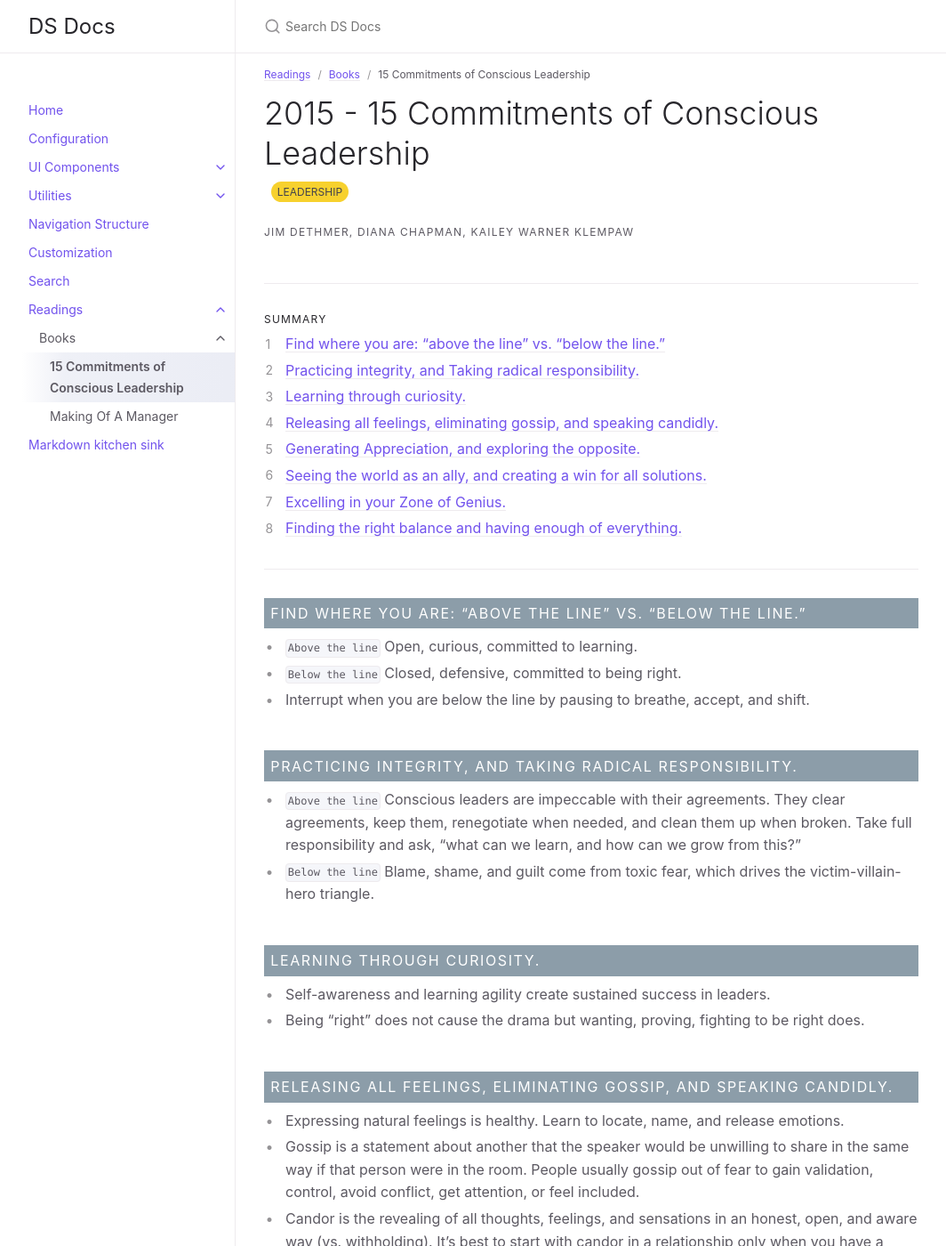
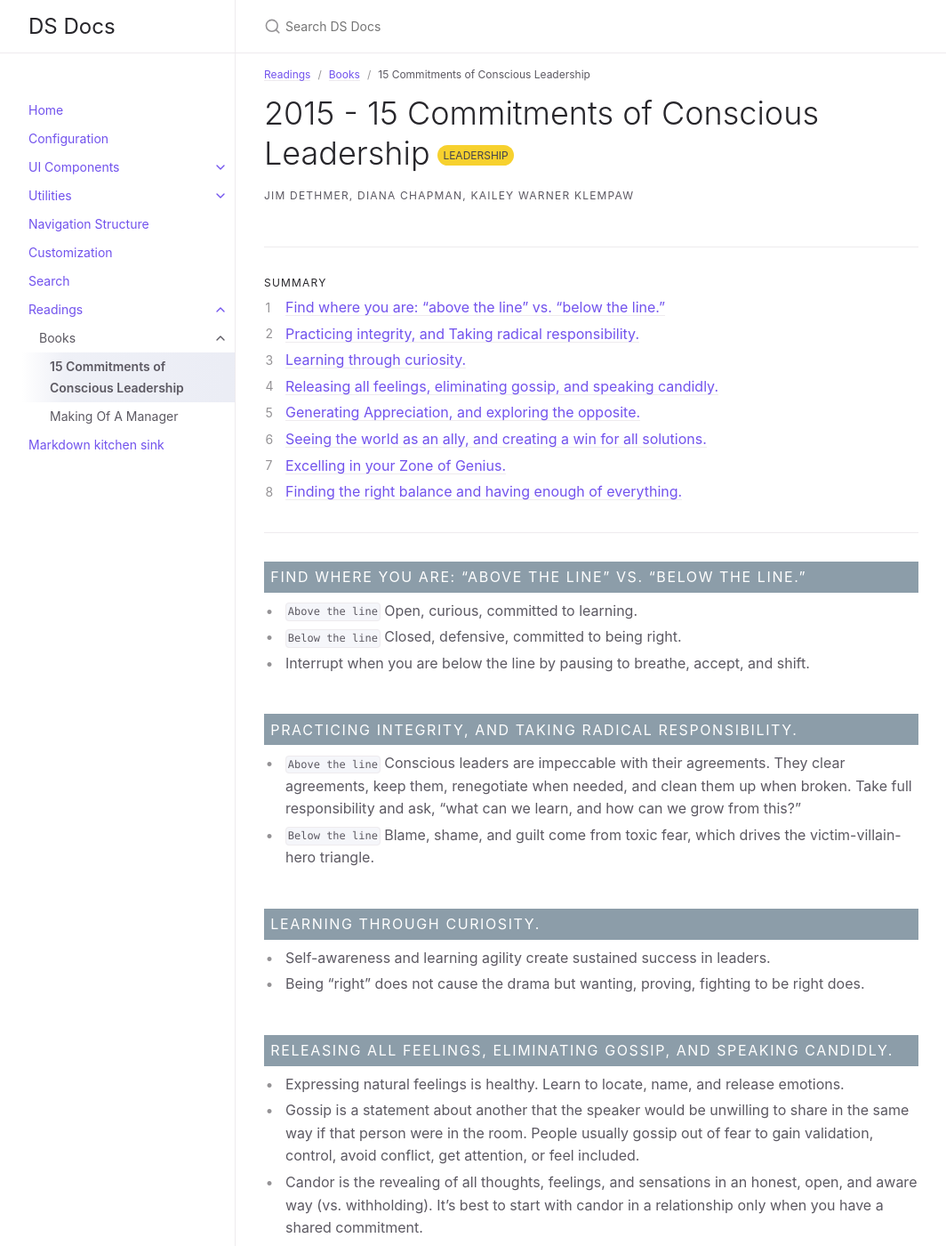
Before and after one commit to thisisjoonlim/dsdocs, a Jekyll site: the page built from docs/readings/books/15-Commitments-of-Conscious-Leadership.md, in a window 1280 px wide and 1400 px high. Shown: the whole window at 89% size, without its empty margins (107-1171 px from the left). Built offline with Jekyll 4.4.1, drawn with Linux system fonts in a browser that asks for light colours; comment, search, counter and statistics services are not loaded.

Commit message:
add d-inline config

```diff
--- a/_sass/custom/custom.scss
+++ b/_sass/custom/custom.scss
@@ -28,3 +28,8 @@ h5,
   text-transform: uppercase;
   letter-spacing: 0.1em;
 }
+
+// display inline
+.d-inline {
+    display: inline;
+}
--- a/docs/readings/books/15-Commitments-of-Conscious-Leadership.md
+++ b/docs/readings/books/15-Commitments-of-Conscious-Leadership.md
@@ -6,7 +6,7 @@ grand_parent: Readings
 ---
 
 # 2015 - 15 Commitments of Conscious Leadership
-{: .no_toc }
+{: .no_toc .d-inline}
 
 Leadership
 {: .label .label-yellow }
```
